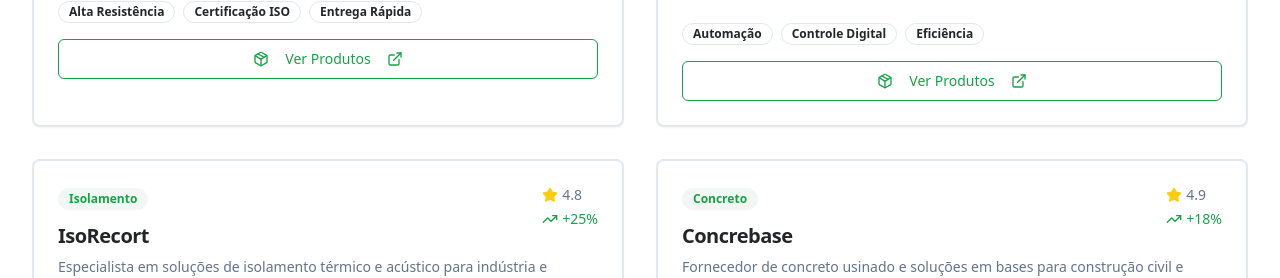
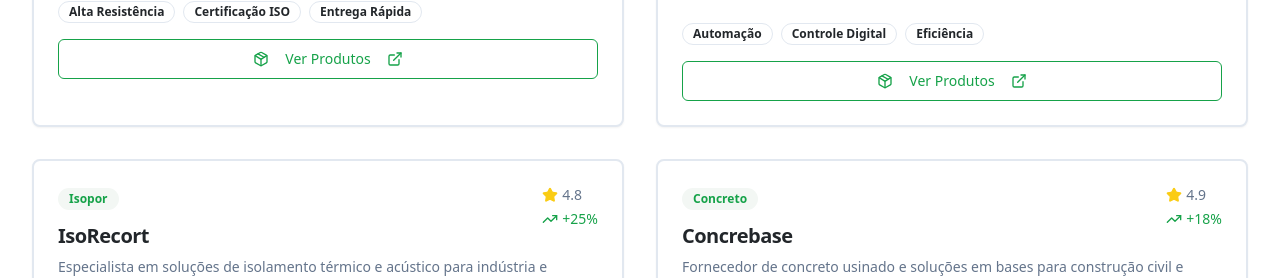
Before and after one commit to antonelligu/Empresa, a React (Vite) app: page / in a window 1280 px wide. Shown: the part 2223-2501 px from the top of the page. Built offline with nearby package versions, Linux system fonts and the light colour scheme.

Commit message:
Update IsoRecort category
Updated the category for IsoRecort to "Isopor".

```diff
--- a/src/components/Representatives.tsx
+++ b/src/components/Representatives.tsx
@@ -23,7 +23,7 @@ const Representatives = () => {
     },
     {
       name: "IsoRecort",
-      category: "Isolamento",
+      category: "Isopor",
       description: "Especialista em soluções de isolamento térmico e acústico para indústria e construção civil.",
       highlights: ["Eficiência Térmica", "Acústica Avançada", "Durabilidade"],
       rating: 4.8,
```
